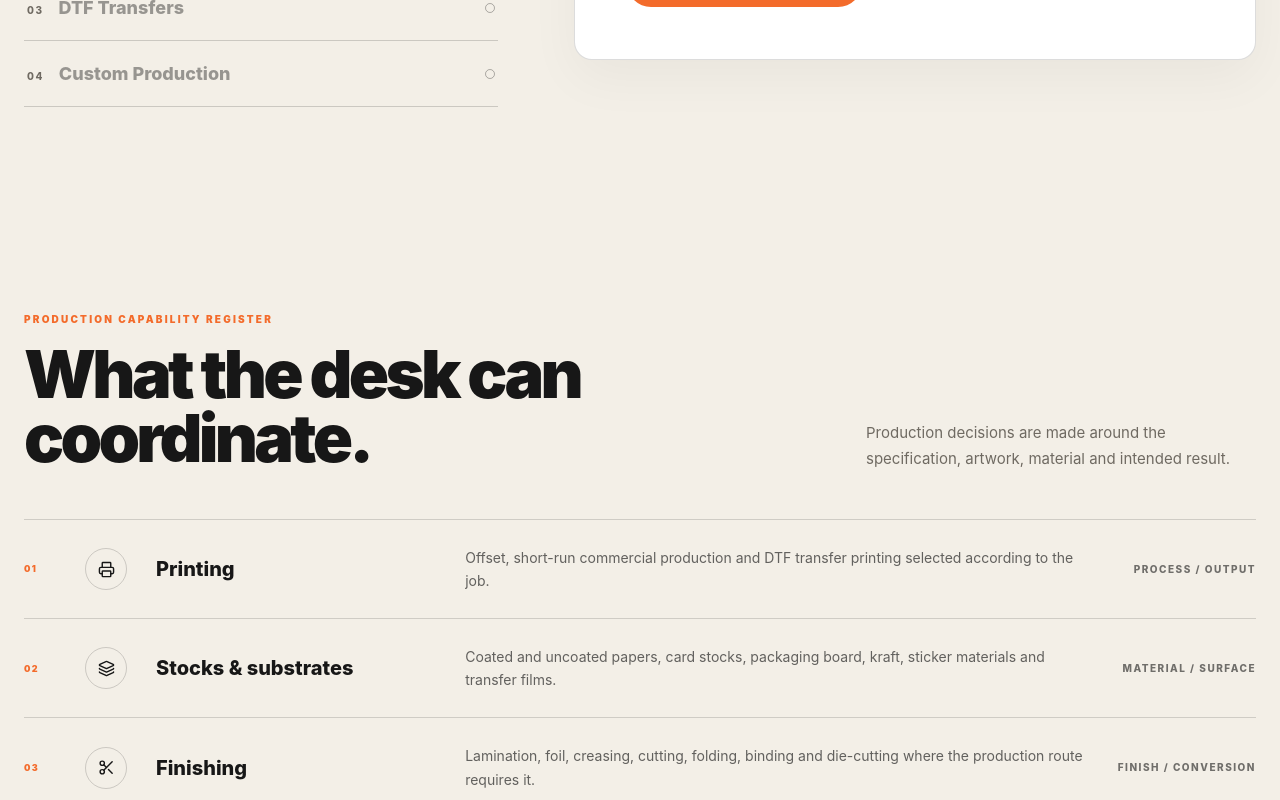
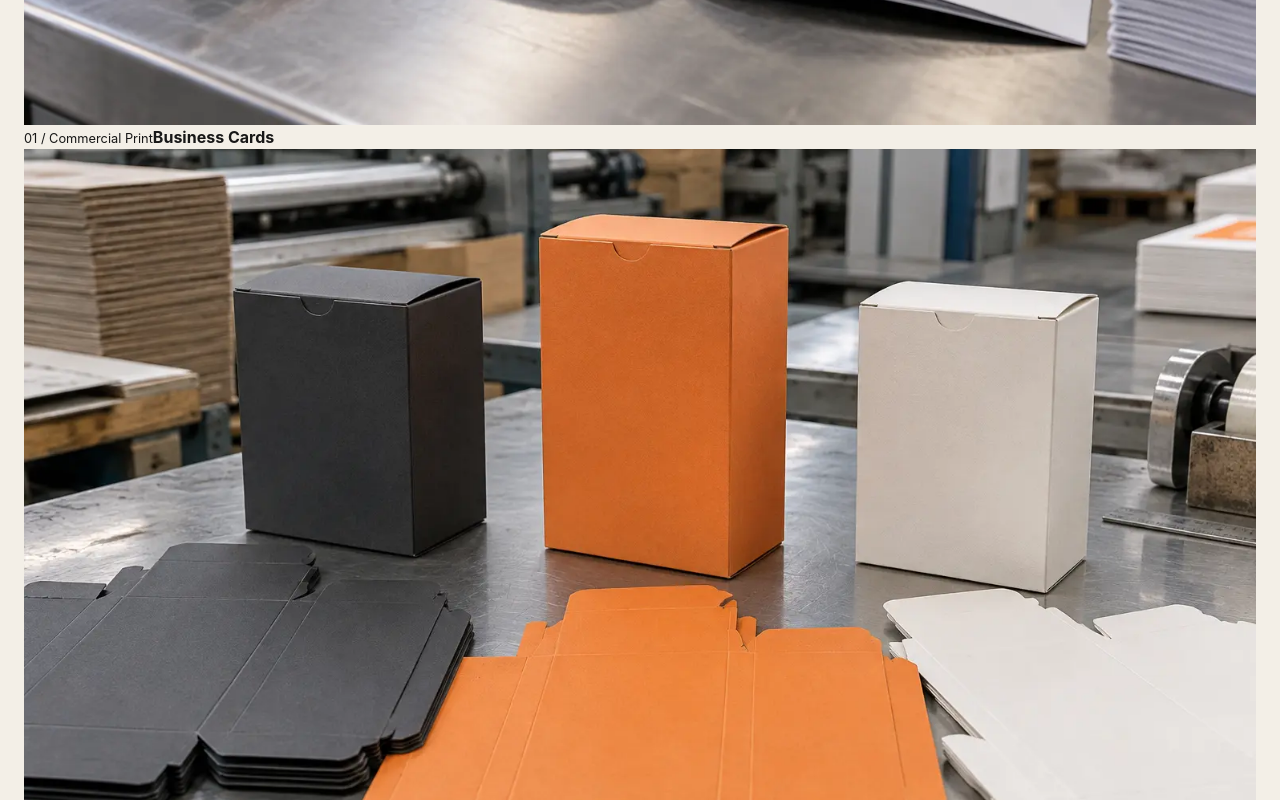
Before and after one commit to rehmantraders550-lab/jubbir-printers, a React (Vite) app: page / in a window 1280 px wide. Shown: the part 1500-2300 px from the top of the page. Built offline with nearby package versions, Linux system fonts and the light colour scheme.

Commit message:
Replace homepage job strip with product cards

```diff
--- a/src/ProductionDesk.tsx
+++ b/src/ProductionDesk.tsx
@@ -6,7 +6,6 @@ import {
   artworkChecks,
   capabilities,
   deskStages,
-  jobTypes,
   processSteps,
   productionJobs,
   serviceOrder,
@@ -14,6 +13,21 @@ import {
   type ServiceKey,
 } from './data';
 import heroImage from './assets/images/jubbir-hero-v2.webp';
+import brochureImage from './assets/images/jubbir-brochure-v2.webp';
+import dtfImage from './assets/images/jubbir-dtf-transfer-v2.webp';
+import labelsImage from './assets/images/jubbir-labels-v2.webp';
+import cartonImage from './assets/images/jubbir-retail-carton-v2.webp';
+
+const homepageProducts = [
+  { title: 'Business Cards', route: 'Commercial Print', image: brochureImage, href: './commercial-print.html' },
+  { title: 'Packaging', route: 'Packaging', image: cartonImage, href: './packaging.html' },
+  { title: 'Labels', route: 'Custom Production', image: labelsImage, href: './custom-production.html' },
+  { title: 'Brochures', route: 'Commercial Print', image: brochureImage, href: './commercial-print.html' },
+  { title: 'DTF Transfers', route: 'DTF Transfers', image: dtfImage, href: './dtf-transfers.html' },
+  { title: 'Stationery', route: 'Commercial Print', image: brochureImage, href: './commercial-print.html' },
+  { title: 'Bulk Printing', route: 'Custom Production', image: brochureImage, href: './custom-production.html' },
+  { title: 'Custom Jobs', route: 'Custom Production', image: labelsImage, href: './custom-production.html' },
+] as const;
 
 const navigation = [
   ['Services', '#services'],
@@ -162,11 +176,20 @@ export default function ProductionDesk() {
           </div>
         </section>
 
-        <div className="job-strip" aria-label="Common production jobs">
-          <div className="site-wrap">
-            {jobTypes.map((job) => <span key={job}>{job}</span>)}
+        <section className="home-product-register" aria-label="Common production products">
+          <div className="site-wrap home-product-register__grid">
+            {homepageProducts.map((product, index) => (
+              <a className="home-product-card" href={product.href} key={product.title}>
+                <img src={product.image} alt="" loading="lazy" decoding="async" />
+                <span className="home-product-card__scrim" aria-hidden="true" />
+                <span className="home-product-card__meta">
+                  <small>{String(index + 1).padStart(2, '0')} / {product.route}</small>
+                  <strong>{product.title}</strong>
+                </span>
+              </a>
+            ))}
           </div>
-        </div>
+        </section>
 
         <section id="services" className="section section--paper">
           <div className="site-wrap service-layout">
```
